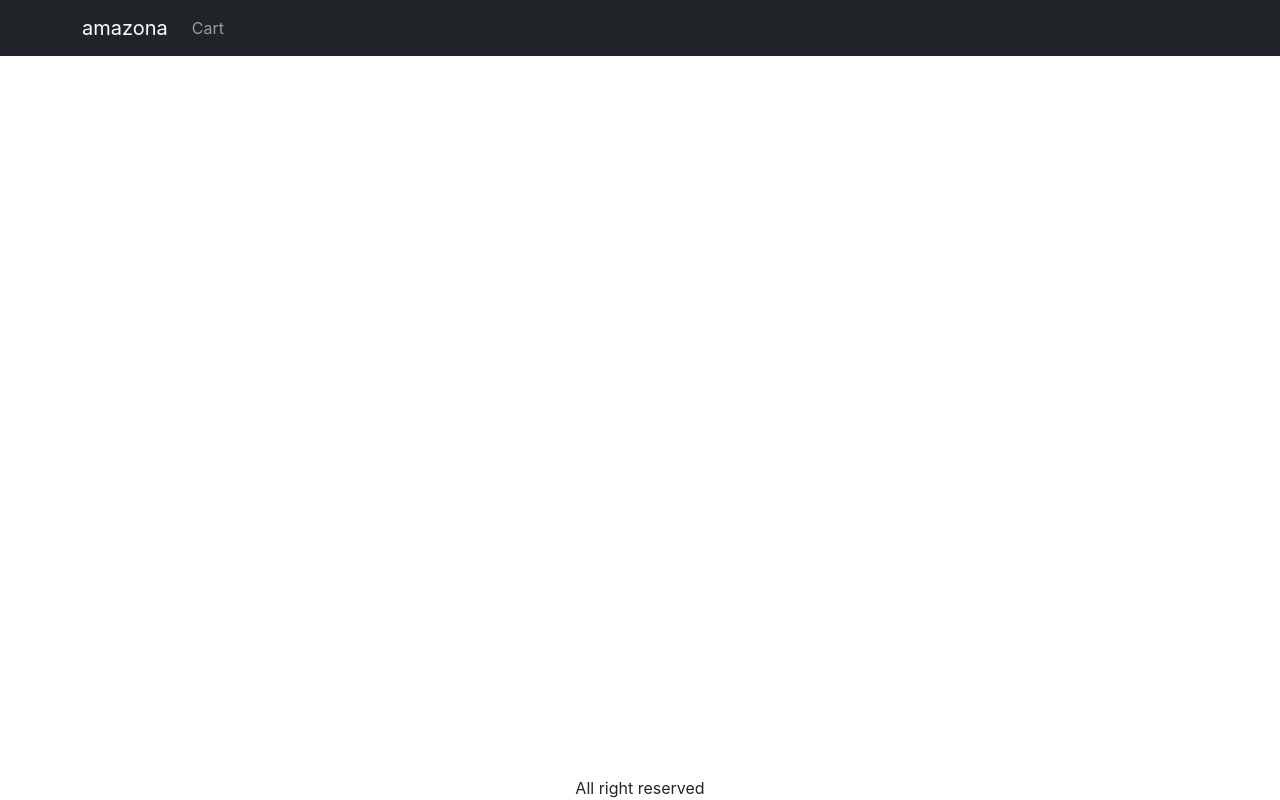
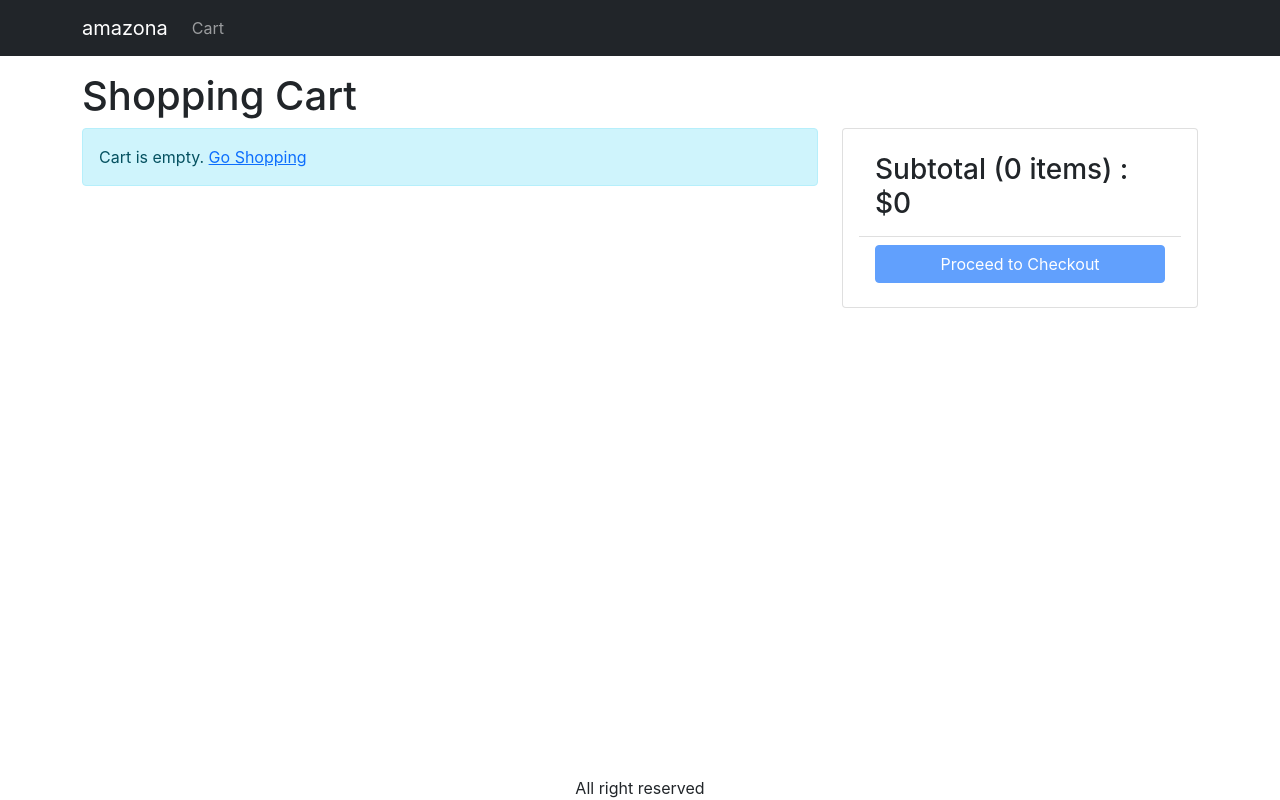
Before and after one commit to lethaithanh/MERN-App, a React (Create React App) app in the folder frontend/: page /cart in a window 1280 px wide. Built offline with nearby package versions, Linux system fonts and the light colour scheme.

Commit message:
After 14 video

```diff
--- a/frontend/src/App.js
+++ b/frontend/src/App.js
@@ -1,6 +1,7 @@
 import { useContext } from 'react';
 import { BrowserRouter, Routes, Route, Link } from 'react-router-dom';
 import HomeScreen from './screens/HomeScreen';
+import CartScreen from './screens/CartScreen';
 import ProductScreen from './screens/ProductScreen';
 import Navbar from 'react-bootstrap/Navbar';
 import Nav from 'react-bootstrap/Nav';
@@ -28,7 +29,7 @@
                   Cart
                   {cart.cartItems.length > 0 && (
                     <Badge pill bg="danger">
-                      {cart.cartItems.length}
+                      {cart.cartItems.reduce((a, c) => a + c.quantity, 0)}
                     </Badge>
                   )}
                 </Link>
@@ -42,6 +43,7 @@
           <Container className="mt-3">
             <Routes>
               <Route path="/" element={<HomeScreen />} />
+              <Route path="/cart" element={<CartScreen />} />
               <Route path="/product/:slug" element={<ProductScreen />} />
             </Routes>
           </Container>
--- a/frontend/src/Store.js
+++ b/frontend/src/Store.js
@@ -12,13 +12,16 @@
   switch (action.type) {
     case 'CART_ADD_ITEM':
       // add to cart
-      return {
-        ...state,
-        cart: {
-          ...state.cart,
-          cartItems: [...state.cart.cartItems, action.payload],
-        },
-      };
+      const newItem = action.payload;
+      const existItem = state.cart.cartItems.find(
+        (item) => item._id === newItem._id
+      );
+      const cartItems = existItem
+        ? state.cart.cartItems.map((item) =>
+            item._id === existItem._id ? newItem : item
+          )
+        : [...state.cart.cartItems, newItem];
+      return { ...state, cart: { ...state.cart, cartItems } };
     default:
       return state;
   }
--- a/frontend/src/index.css
+++ b/frontend/src/index.css
@@ -47,3 +47,7 @@
 .img-large {
   max-width: 100%;
 }
+
+.img-thumbnail {
+  height: 80px;
+}
--- /dev/null
+++ b/frontend/src/screens/CartScreen.js
@@ -0,0 +1,96 @@
+import { useContext } from 'react';
+import { Link } from 'react-router-dom';
+import { Helmet } from 'react-helmet-async';
+import { Store } from '../Store';
+import Row from 'react-bootstrap/Row';
+import Col from 'react-bootstrap/Col';
+import Button from 'react-bootstrap/Button';
+import Card from 'react-bootstrap/Card';
+import MessageBox from '../components/MessageBox';
+import ListGroup from 'react-bootstrap/ListGroup';
+import ListGroupItem from 'react-bootstrap/esm/ListGroupItem';
+
+export default function CartScreen() {
+  const { state, dispatch: ctxDispatch } = useContext(Store);
+  const {
+    cart: { cartItems },
+  } = state;
+  return (
+    <div>
+      <Helmet>
+        <title>Shopping Cart</title>
+      </Helmet>
+      <h1>Shopping Cart</h1>
+      <Row>
+        <Col md={8}>
+          {cartItems.length === 0 ? (
+            <MessageBox>
+              Cart is empty. <Link to="/">Go Shopping</Link>
+            </MessageBox>
+          ) : (
+            <ListGroup>
+              {cartItems.map((item) => (
+                <ListGroup.Item key={item._id}>
+                  <Row className="align-items-center">
+                    <Col md={4}>
+                      <img
+                        src={item.image}
+                        alt={item.name}
+                        className="img-fluid rounded img-thumbnail"
+                      ></img>{' '}
+                      <Link to={`/product/${item.slug}`}>{item.name}</Link>
+                    </Col>
+                    <Col md={3}>
+                      <Button variant="light" disabled={item.quantity === 1}>
+                        <i className="fas fa-minus-circle"></i>
+                      </Button>{' '}
+                      <span>{item.quantity}</span>{' '}
+                      <Button
+                        variant="light"
+                        disabled={item.quantity === item.countInStock}
+                      >
+                        <i className="fas fa-plus-circle"></i>
+                      </Button>
+                    </Col>
+                    <Col md={3}>${item.price}</Col>
+                    <Col md={2}>
+                      <Button variant="light">
+                        <i className="fas fa-trash"></i>
+                      </Button>
+                    </Col>
+                  </Row>
+                </ListGroup.Item>
+              ))}
+            </ListGroup>
+          )}
+        </Col>
+        <Col md={4}>
+          <Card>
+            <Card.Body>
+              <ListGroup variant="flush">
+                <ListGroup.Item>
+                  <h3>
+                    Subtotal ({cartItems.reduce((a, c) => a + c.quantity, 0)}{' '}
+                    items) : $
+                    {cartItems.reduce((a, c) => a + c.price * c.quantity, 0)}
+                  </h3>
+                </ListGroup.Item>
+                <ListGroup.Item>
+                  <div className="d-grid">
+                    <Button
+                      type="button"
+                      variant="primary"
+                      disabled={cartItems.length === 0}
+                    >
+                      Proceed to Checkout
+                    </Button>
+                  </div>
+                </ListGroup.Item>
+              </ListGroup>
+            </Card.Body>
+          </Card>
+        </Col>
+      </Row>
+    </div>
+  );
+}
--- a/frontend/src/screens/ProductScreen.js
+++ b/frontend/src/screens/ProductScreen.js
@@ -1,4 +1,4 @@
-import { useParams } from 'react-router-dom';
+import { useNavigate, useParams } from 'react-router-dom';
 import { useContext, useEffect, useReducer } from 'react';
 import axios from 'axios';
 import Row from 'react-bootstrap/Row';
@@ -28,6 +28,7 @@
 };
 
 function ProductScreen() {
+  const navigate = useNavigate();
   const params = useParams();
   const { slug } = params;
 
@@ -51,12 +52,20 @@
   }, [slug]);
 
   const { state, dispatch: ctxDispatch } = useContext(Store);
-
-  const addToCartHandle = () => {
+  const { cart } = state;
+  const addToCartHandle = async () => {
+    const existItem = cart.cartItems.find((x) => x._id === product._id);
+    const quantity = existItem ? existItem.quantity + 1 : 1;
+    const { data } = await axios.get(`/api/products/${product._id}`);
+    if (data.countInStock < quantity) {
+      window.alert('Sorry. Product is out of stock');
+      return;
+    }
     ctxDispatch({
       type: 'CART_ADD_ITEM',
-      payload: { ...product, quantity: 1 },
+      payload: { ...product, quantity },
     });
+    navigate('/cart');
   };
 
   return loading ? (
```
Also changed, not shown: 2 other files (tests, documents, lock files or other folders).
